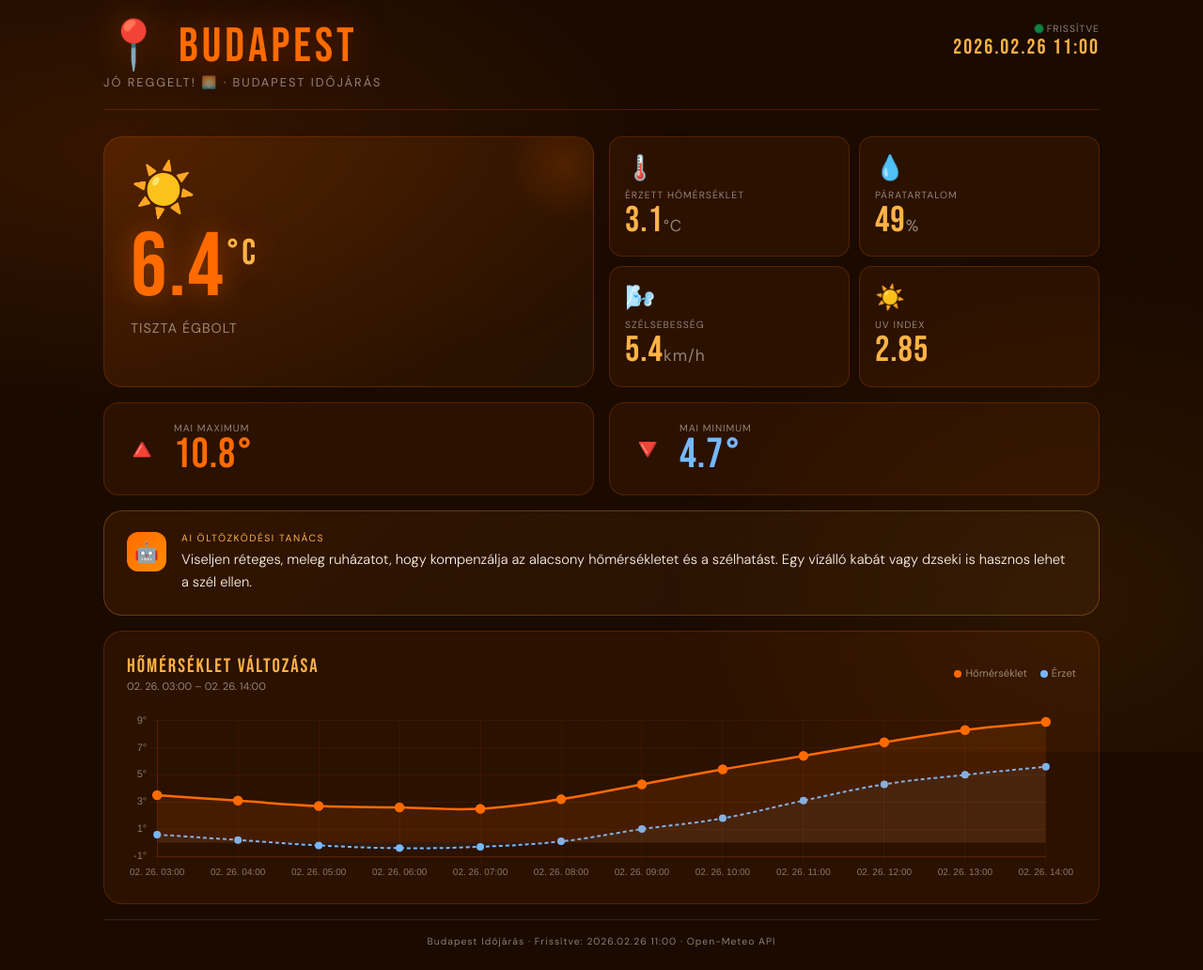
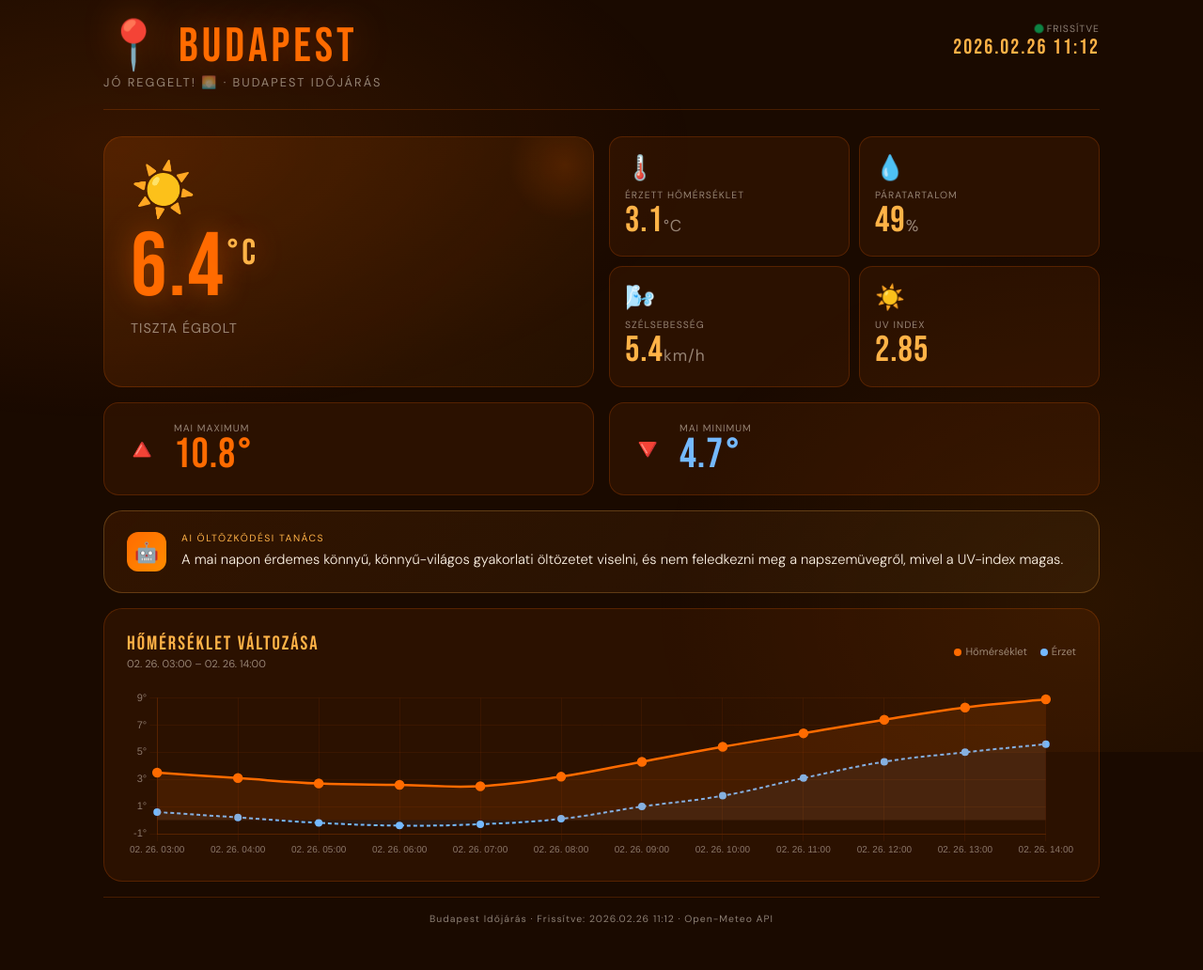
Before and after one commit to bajszsandor-bit/frissbp, a plain HTML site: page index.html in a window 1280 px wide. Shown: the whole page at 94% size. After the commit the page ends 1008 px from the top, so only its background shows below. Drawn offline with nearby package versions, Linux system fonts and the light colour scheme.

Commit message:
Időjárás frissítve: 2026.02.26 11:12

```diff
--- a/index.html
+++ b/index.html
@@ -65,7 +65,7 @@
     </div>
     <div class="header-right">
       <div class="update-label"><span class="live-dot"></span>Frissítve</div>
-      <div class="update-time">2026.02.26 11:00</div>
+      <div class="update-time">2026.02.26 11:12</div>
     </div>
   </div>
   <div class="main-grid fade-in">
@@ -89,7 +89,7 @@
     <div class="ai-avatar">🤖</div>
     <div>
       <div class="ai-label">AI Öltözködési tanács</div>
-      <div class="ai-text">Viseljen réteges, meleg ruházatot, hogy kompenzálja az alacsony hőmérsékletet és a szélhatást. Egy vízálló kabát vagy dzseki is hasznos lehet a szél ellen.</div>
+      <div class="ai-text">A mai napon érdemes könnyű, könnyű-világos gyakorlati öltözetet viselni, és nem feledkezni meg a napszemüvegről, mivel a UV-index magas.</div>
     </div>
   </div>
   <div class="chart-card fade-in">
@@ -105,7 +105,7 @@
     </div>
     <div class="chart-area"><canvas id="tempChart"></canvas></div>
   </div>
-  <div class="footer fade-in">Budapest Időjárás · Frissítve: 2026.02.26 11:00 · Open-Meteo API</div>
+  <div class="footer fade-in">Budapest Időjárás · Frissítve: 2026.02.26 11:12 · Open-Meteo API</div>
 </div>
 <script src="https://cdnjs.cloudflare.com/ajax/libs/Chart.js/4.4.0/chart.umd.min.js"></script>
 <script>
```
